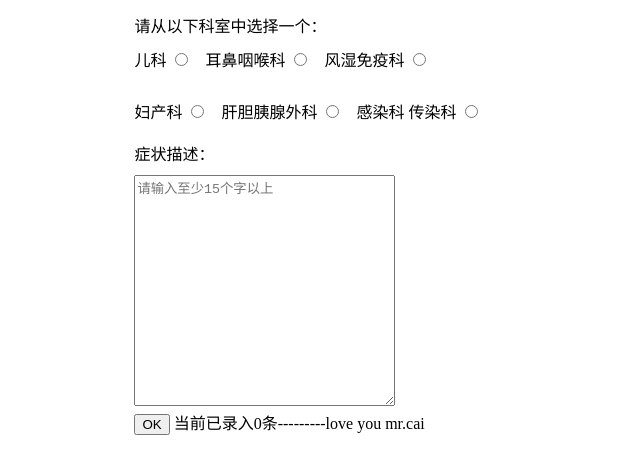
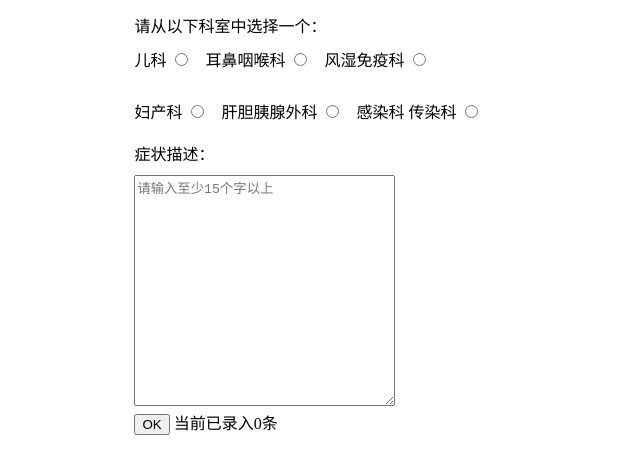
Before and after one commit to mrsKaneshiro/mrsKaneshiro.github.io, a plain HTML site: page index.html in a window 1280 px wide. Shown: the whole page, without its empty margins (0-640 px from the left). Drawn offline with Linux system fonts and the light colour scheme.

Commit message:
Update index.html

```diff
--- a/index.html
+++ b/index.html
@@ -41,7 +41,7 @@
         </form>
 
         <input type="submit" value="OK" @click="onclick(TXT)"/>
-        <span >当前已录入{{arr_length}}条---------love you mr.cai</span>
+        <span >当前已录入{{arr_length}}条</span>
     </div>
 </body>
 <script>
```
